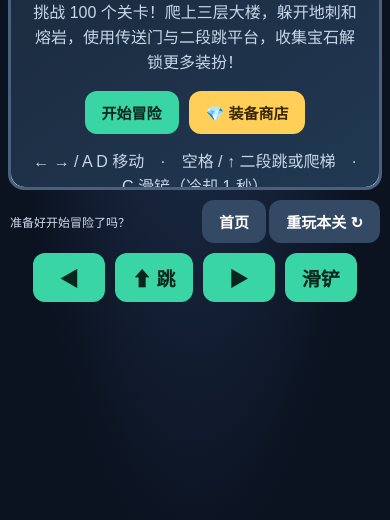
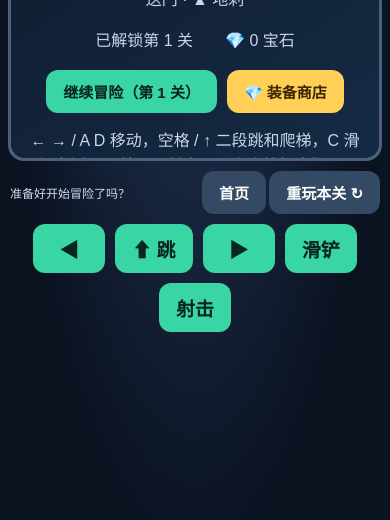
Before and after one commit to lshengen681-beep/obby, a plain HTML site: page stickman-obby/index.html in a window 390 px wide. Shown: the part 324-844 px from the top of the page. Drawn offline with Linux system fonts and the light colour scheme.

Commit message:
Add mobile fire button and shooting control hint

```diff
--- a/stickman-obby/index.html
+++ b/stickman-obby/index.html
@@ -14,9 +14,9 @@
 <body>
 <main class="app">
  <header class="top"><div class="brand">⚡ STICKMAN OBBY</div><div class="stats"><span class="pill" id="levelLabel">关卡 1 / 100</span><span class="pill" id="gemLabel">💎 0 宝石</span></div></header>
- <div class="stage"><canvas id="game" width="960" height="540"></canvas><section class="overlay" id="overlay"><div class="panel"><h1>STICKMAN OBBY</h1><p>挑战 100 个关卡！爬上三层大楼，躲开地刺和熔岩，使用传送门与二段跳平台，收集宝石解锁更多装扮！</p><div class="actions"><button id="playBtn">开始冒险</button><button class="gold" id="shopBtn">💎 装备商店</button></div><p>← → / A D 移动　·　空格 / ↑ 二段跳或爬梯　·　C 滑铲（冷却 1 秒）</p></div></section></div>
+ <div class="stage"><canvas id="game" width="960" height="540"></canvas><section class="overlay" id="overlay"><div class="panel"><h1>STICKMAN OBBY</h1><p>挑战 100 个关卡！爬上三层大楼，躲开地刺和熔岩，使用传送门与二段跳平台，收集宝石解锁更多装扮！</p><div class="actions"><button id="playBtn">开始冒险</button><button class="gold" id="shopBtn">💎 装备商店</button></div><p>← → / A D 移动　·　空格 / ↑ 二段跳或爬梯　·　C 滑铲（冷却 1 秒），F 射击</p></div></section></div>
  <div class="hud"><span id="message">准备好开始冒险了吗？</span><div><button class="alt" id="homeBtn">首页</button> <button class="alt" id="restartBtn">重玩本关 ↻</button></div></div>
- <div class="mobile"><button id="left">◀</button><button id="jump">⬆ 跳</button><button id="right">▶</button><button id="slide">滑铲</button></div>
+ <div class="mobile"><button id="left">◀</button><button id="jump">⬆ 跳</button><button id="right">▶</button><button id="slide">滑铲</button><button id="fire">射击</button></div>
 </main>
 <script src="./game.js" defer></script>
 </body>
```
